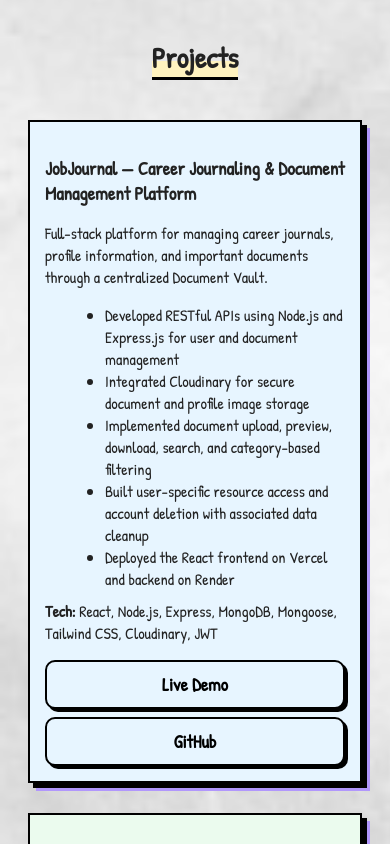
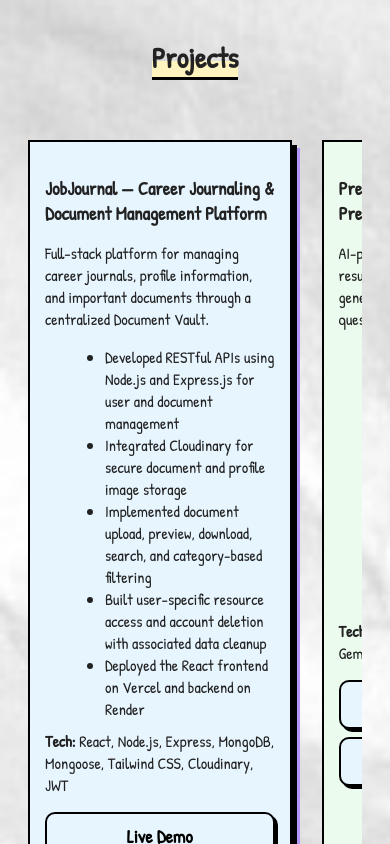
Before and after one commit to 22-vaibhav/Portfolio, a React (Vite) app: page / in a window 390 px wide. Shown: the part 4720-5564 px from the top of the page. Built offline with nearby package versions, Linux system fonts and the light colour scheme.

Commit message:
add scroll feature to Projects

```diff
--- a/src/components/Projects.jsx
+++ b/src/components/Projects.jsx
@@ -21,7 +21,7 @@ export default function Projects() {
             className="project-card"
             initial={{ opacity: 0, y: 40 }}
             whileInView={{ opacity: 1, y: 0 }}
-            transition={{ delay: index * 0.2 }}
+            transition={{ delay: Math.min(index, 2) * 0.2 }}
             whileHover={{ scale: 1.03, rotate: index % 2 === 0 ? 1 : -1 }}
           >
             <h3>{project.title}</h3>
--- a/src/styles/sketch.css
+++ b/src/styles/sketch.css
@@ -506,21 +506,20 @@ button:hover {
   background: linear-gradient(transparent 60%, var(--yellow) 60%);
 }
 
+/* Horizontal scrolling row: new projects are appended without taking extra vertical space */
 .projects-container {
-  display: grid;
-  grid-template-columns: repeat(2, 1fr);
+  display: flex;
   gap: 30px;
-}
-
-/* Last card spans full width if count is odd */
-.project-card:last-child:nth-child(odd) {
-  grid-column: 1 / -1;
-  max-width: 560px;
-  margin: 0 auto;
-  width: 100%;
+  overflow-x: auto;
+  scroll-snap-type: x mandatory;
+  -webkit-overflow-scrolling: touch;
+  padding: 20px 12px 30px;
 }
 
 .project-card {
+  flex: 0 0 min(460px, 85%);
+  scroll-snap-align: start;
+  box-sizing: border-box;
   padding: 20px;
   border: 2px solid var(--black);
   background: var(--blue-light);
@@ -799,15 +798,6 @@ button:disabled {
     padding: 50px 20px;
   }
 
-  .projects-container {
-    grid-template-columns: 1fr;
-  }
-
-  .project-card:last-child:nth-child(odd) {
-    grid-column: auto;
-    max-width: 100%;
-  }
-
   /* CONTACT */
   .contact-section {
     padding: 50px 20px;
```
